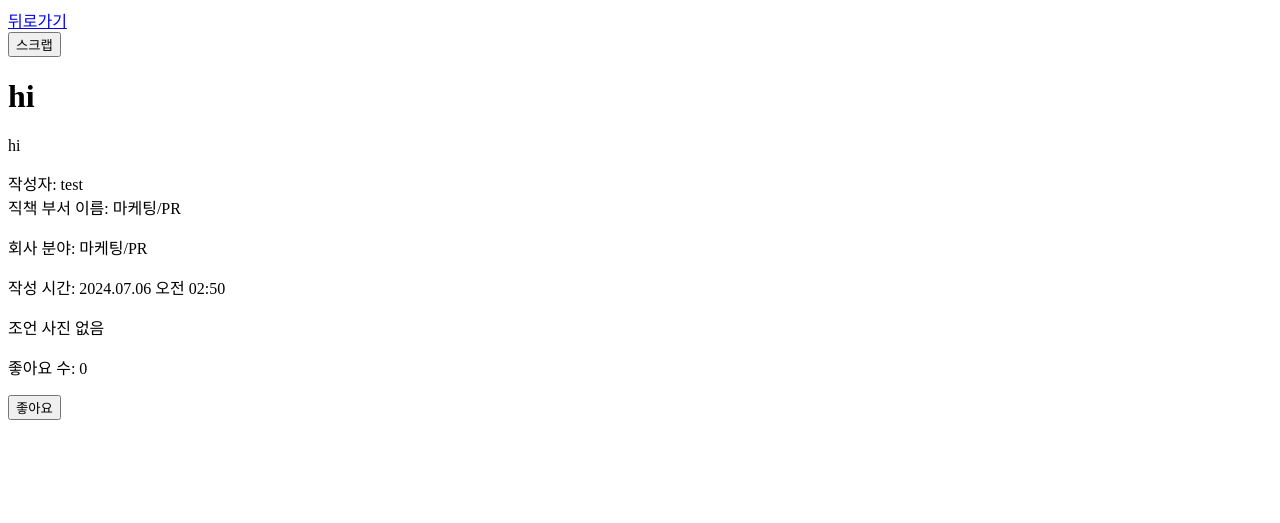
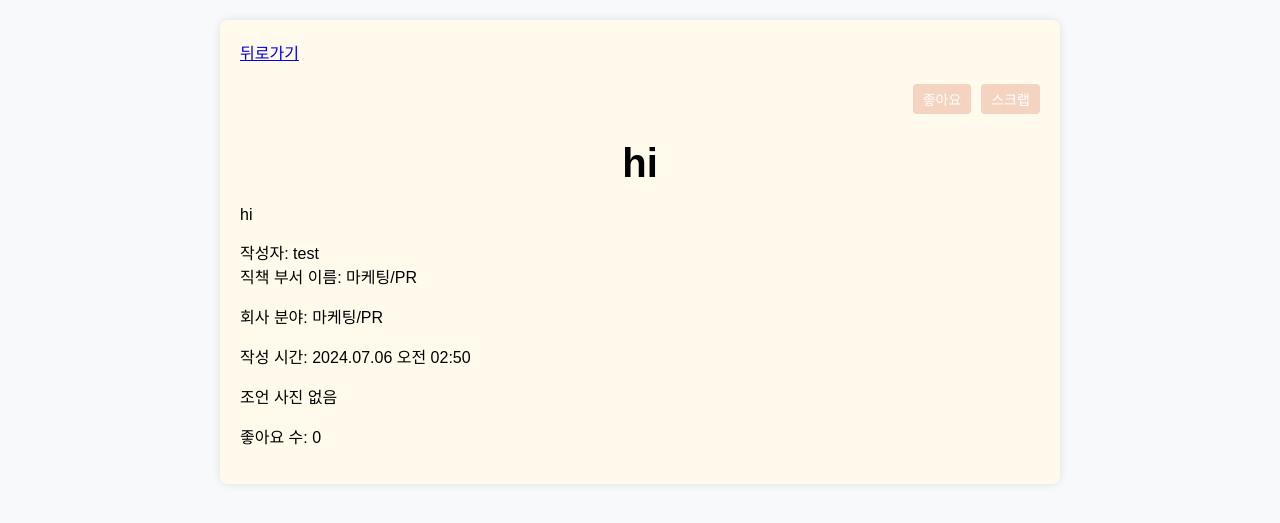
Before and after one commit to Sena-Han/2024-Herethon, a Django app: page /home/advices/1/ in a window 1280 px wide. Shown: the top 523 px of the page. Run offline with Django 5.2, Linux system fonts and the light colour scheme; data comes from the database, SQL or seed files in the repository; both versions use the stored data as it was after the commit; data that the repository does not hold is empty.

Commit message:
feat: 작성한, detail 수정

```diff
--- a/accounts/templates/comment_list.html
+++ b/accounts/templates/comment_list.html
@@ -8,13 +8,15 @@
             font-family: Arial, sans-serif;
             margin: 0;
             padding: 20px;
+            width: 900px;
+            margin: 0 auto;
         }
         .comment {
             border: 1px solid #ddd;
             padding: 10px;
             margin-bottom: 20px;
             border-radius: 5px;
-            background-color: #f9f9f9;
+            background-color: #FFFAEC;
         }
         .comment p {
             margin-bottom: 10px;
--- a/accounts/templates/post_list.html
+++ b/accounts/templates/post_list.html
@@ -8,12 +8,15 @@
             font-family: Arial, sans-serif;
             margin: 0;
             padding: 20px;
+            width: 900px;
+            margin: 0 auto;
         }
         .post {
             border: 1px solid #ddd;
             padding: 10px;
             margin-bottom: 20px;
             border-radius: 5px;
+            background-color: #FFFAEC;
         }
         .post h3 {
             margin-top: 0;
@@ -27,6 +30,7 @@
     </style>
 </head>
 <body>
+
     <h1>작성한 글</h1>
     {% for post in posts %}
         <div class="post">
@@ -34,6 +38,7 @@
             <p>{{ post.content }}</p>
             <small>작성일: {{ post.created_at }}</small>
             <br>
+            <hr>
             <a href="{% url 'postdetail' pk=post.pk %}">상세보기</a>
         </div>
     {% empty %}
--- a/home/templates/advice_detail.html
+++ b/home/templates/advice_detail.html
@@ -4,6 +4,126 @@
     <meta charset="UTF-8">
     <title>Advice Detail</title>
     <style>
+        body {
+            font-family: Arial, sans-serif;
+            background-color: #f8f9fa;
+            margin: 0;
+            padding: 20px;
+        }
+        .container {
+            max-width: 800px;
+            margin: auto;
+            padding: 20px;
+            background-color:  #FFFAEC;
+            box-shadow: 0 0 10px rgba(0, 0, 0, 0.1);
+            border-radius: 8px;
+        }
+        h1 {
+            text-align: center;
+            margin-bottom: 20px;
+            font-size: 40px;
+        }
+        .img__container {
+            background-color: #ffffff;
+            max-width: 80%;
+            height: 300px;
+            display: block;
+            margin: 20px auto;
+            border-radius: 10px;
+        }
+        img.fixed-size {
+            max-width: 100%;
+            height: 300px;
+            display: block;
+            margin: 20px auto;
+        }
+        p.post-meta {
+            color: #666;
+            font-size: 0.9em;
+        }
+        .button-container {
+            display: flex;
+            justify-content: flex-end;
+            gap: 10px;
+            margin-top: 20px;
+        }
+        .submit__button, .button {
+            background-color: #F4D3C0;
+            color: #fff;
+            border: none;
+            padding: 5px 10px;
+            border-radius: 4px;
+            cursor: pointer;
+            font-size: 14px;
+        }
+        .submit__button:hover {
+            background-color: #F4D3C0;
+        }
+        .delete-button {
+            background-color: #d78e96;
+        }
+        .delete-button:hover {
+            background-color: #c82333;
+        }
+        .edit-button {
+            background-color: #a8c597;
+        }
+        .edit-button:hover {
+            background-color: #67c233;
+        }
+        .reply-button {
+            background-color: #f9d977;
+        }
+        .reply-button:hover {
+            background-color: #d9bc2d;
+        }
+        .comment-section {
+            margin-top: 40px;
+        }
+        .comment {
+            margin-bottom: 20px;
+            padding: 20px;
+            background-color: #ffffff;
+            border-radius: 8px;
+            position: relative;
+        }
+        .comment p {
+            margin: 5px 0;
+        }
+        .reply {
+            margin-left: 40px;
+        }
+        .comment-form {
+            margin-top: 20px;
+            background-color: #fff;
+            padding: 20px;
+            border-radius: 8px;
+            box-shadow: 0 0 10px rgba(0, 0, 0, 0.1);
+        }
+        .comment-form h3 {
+            margin-bottom: 20px;
+        }
+        .submit__container {
+            display: flex;
+            justify-content: end;
+        }
+        .submit__button:hover {
+            background-color: #ff9d64;
+        }
+        .post-meta__container {
+            display: flex;
+        }
+        .post-meta__container p {
+            padding: 10px;
+            margin-top: 100px;
+        }
+        textarea {
+            width: 97%;
+            padding: 10px;
+            border: 1px solid #ddd;
+            border-radius: 4px;
+            resize: vertical;
+        }
         .error {
             color: red;
         }
@@ -13,10 +133,22 @@
     </style>
 </head>
 <body>
+    <div class="container">
         <a href="{% url 'home:advice_list' %}">뒤로가기</a>
+        <div class="button-container">
+            <form method="post" action="{% url 'home:advice_like' advice.id %}">
+                {% csrf_token %}
+                <button type="submit" class="submit__button">
+                    {% if request.user in advice.likes.all %}
+                        좋아요 취소
+                    {% else %}
+                        좋아요
+                    {% endif %}
+                </button>
+            </form>
             <form method="post" action="{% url 'home:advice_scrap' advice.id %}">
                 {% csrf_token %}
-        <button type="submit">
+                <button type="submit" class="submit__button">
                     {% if request.user in advice.scraps.all %}
                         스크랩 취소
                     {% else %}
@@ -24,6 +156,17 @@
                     {% endif %}
                 </button>
             </form>
+            {% if request.user == advice.author or request.user.is_staff %}
+            <form method="post" action="{% url 'home:advice_edit' advice.id %}" onsubmit="return confirm('게시물을 수정하시겠습니까?');">
+                {% csrf_token %}
+                <button type="submit" class="submit__button edit-button">수정</button>
+            </form>
+            <form method="post" action="{% url 'home:advice_delete' advice.id %}" onsubmit="return confirm('게시물을 삭제하시겠습니까?');">
+                {% csrf_token %}
+                <button type="submit" class="submit__button delete-button">삭제</button>
+            </form>
+            {% endif %}
+        </div>
         <h1>{{ advice.title }}</h1>
         <p>{{ advice.content }}</p>
         작성자: {{ advice.author.username }}<br>
@@ -31,33 +174,13 @@
         <p>회사 분야: {{ advice.author.job_type }}</p>
         <p>작성 시간: {{ advice.created_at|date:"Y.m.d   A h:i" }}</p>
         {% if advice.photo %}
-        <img src="{{ advice.photo.url }}" alt="{{ advice.title }}" style="width: 100px; height: auto;">
+            <div class="img__container">
+                <img src="{{ advice.photo.url }}" alt="{{ advice.title }}" class="fixed-size">
+            </div>
         {% else %}
             <p>조언 사진 없음</p>
         {% endif %}
         <p>좋아요 수: {{ advice.like_count }}</p>
-    <form method="post" action="{% url 'home:advice_like' advice.id %}">
-        {% csrf_token %}
-        <button type="submit">
-            {% if request.user in advice.likes.all %}
-                좋아요 취소
-            {% else %}
-                좋아요
-            {% endif %}
-        </button>
-    </form>
-
-    {% if request.user == advice.author or request.user.is_staff %}
-    <form method="post" action="{% url 'home:advice_delete' advice.id %}" onsubmit="return confirm('게시물을 삭제하시겠습니까?');">
-        {% csrf_token %}
-        <button type="submit">삭제</button>
-    </form>
-    <form method="post" action="{% url 'home:advice_edit' advice.id %}" onsubmit="return confirm('게시물을 수정하시겠습니까?');">
-        {% csrf_token %}
-        <button type="submit">수정</button>
-    </form>
-    {% endif %}
-
 
         <div class="messages">
             {% for message in messages %}
@@ -65,6 +188,7 @@
                     {{ message }}
                 </div>
             {% endfor %}
+        </div>
     </div>
 
     <script>
--- /dev/null
+++ b/myvenv/pyvenv.cfg
@@ -0,0 +1,5 @@
+home = C:\Users\eye2e\AppData\Local\Programs\Python\Python312
+include-system-site-packages = false
+version = 3.12.3
+executable = C:\Users\eye2e\AppData\Local\Programs\Python\Python312\python.exe
+command = C:\Users\eye2e\AppData\Local\Programs\Python\Python312\python.exe -m venv C:\Users\eye2e\soong\2024-Herethon-12\myvenv
```
Also changed, not shown: accounts/templates/scrapped_list.html (+7 -1 lines), db.sqlite3, 11 other files. Lines whose indentation alone changed are shown as unchanged.
